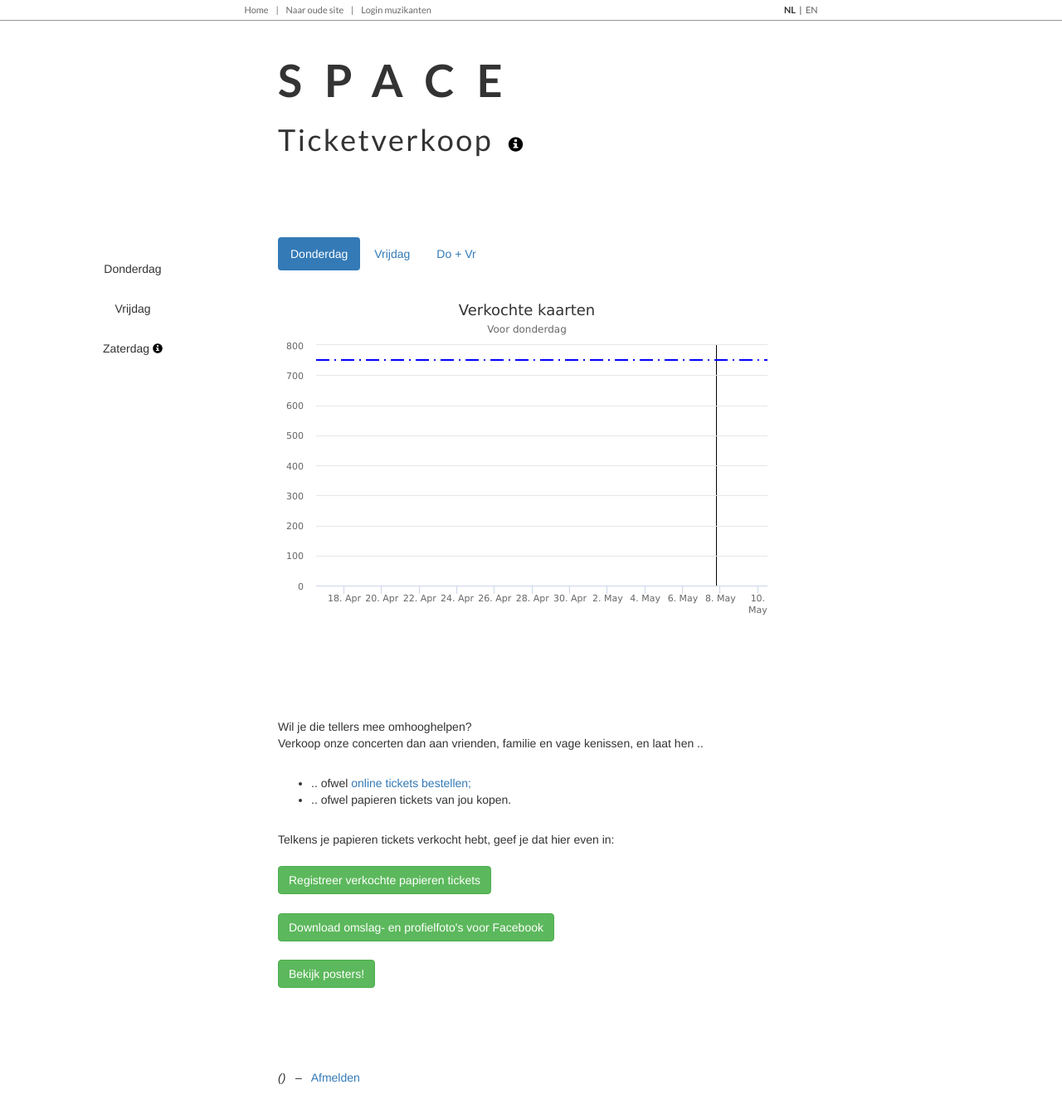
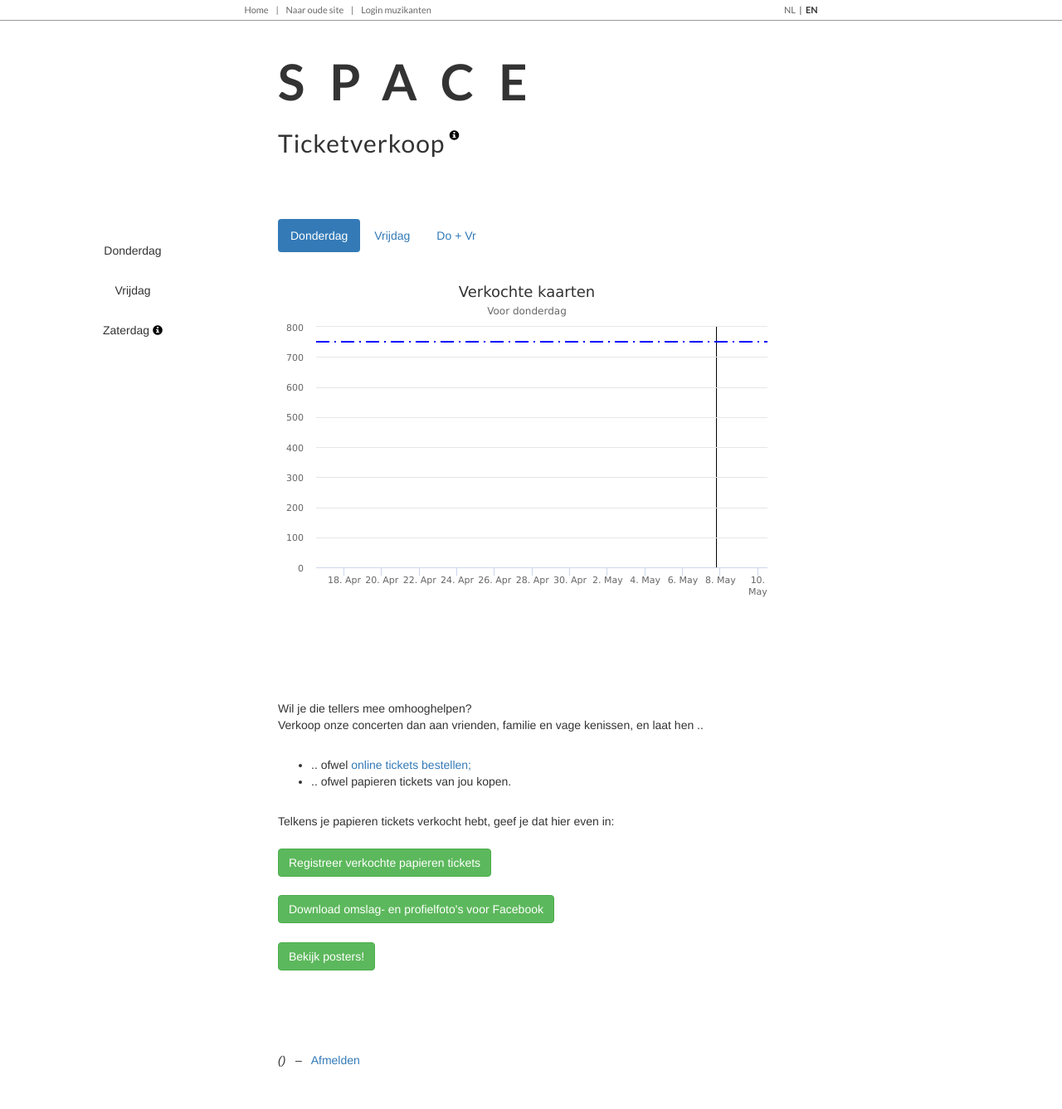
Before and after one commit to tfiers/arenberg-online, a Django app: template ticketing/templates/internal/promo_dashboard.html in a window 1280 px wide. Shown: the whole page at 83% size. After the commit the page ends 1286 px from the top, so only its background shows below. Run offline with Django 3.2, Linux system fonts and the light colour scheme; the template is opened without the code that fills it, so the values that code supplies are empty; parts of the project's set-up code (start-up, migrations or seed data) failed here and were passed over; some libraries are stand-ins or nearby versions.

Commit message:
UX fix for tooltip in internal promo dashboard

```diff
--- a/ticketing/templates/internal/promo_dashboard.html
+++ b/ticketing/templates/internal/promo_dashboard.html
@@ -5,25 +5,32 @@
 {% block custom_css_js %}
 <script type="text/javascript" src="http://code.highcharts.com/highcharts.js"></script>
 <style type="text/css">
-	h1 {
+    .header {
+		margin-bottom: 65px;
+    }
+    .header .title {
         font-family: 'Lato';
         letter-spacing: 0.07em;
         word-spacing: 0.25em;
         line-height: 1.8em;
     }
-	h1 span {
+    .header h1 {
+        font-size: 60px;
         letter-spacing: 0.5em;
-		font-size: 150%;
         font-weight: bolder;
+        margin-bottom: 25px;
     }
-	.tooltip {
+    .header h2 {
+        font-size: 30px;
+        margin-top: 0;
+        margin-right: 5px;
+        float: left;
+    }
+    .header [data-toggle="tooltip"] {
         font-size: 12px;
-		font-family: sans-serif;
-		letter-spacing: normal;
-		word-spacing: normal;
-	}
-	.header {
-		margin-bottom: 65px;
+        color: black;
+        display: block;
+        float: left;
     }
 	.large-number {
 		font-size: 72px;
@@ -88,10 +95,11 @@
 {% block content %}
 
 <div class="col-sm-9 col-sm-offset-3 header">
-	<h1>
-	{% trans "<span>SPACE</span><br>Ticketverkoop" %}
+    <div class="title">
+    	<h1>{% trans "SPACE" %}</h1>
+        <h2>{% trans "Ticketverkoop" %}</h2>
+    </div>
     <a data-toggle="tooltip" title="{% trans 'Het aantal verkochte kaarten is telkens het aantal kaarten dat via de website is besteld, plus het aantal verkochte papieren kaarten die door de muzikanten online zijn geregistreerd.' %}"><span class="glyphicon glyphicon-info-sign"></span></a>
-	</h1>
 </div>
 
 <div class="col-sm-3 text-center column">
```
Also changed, not shown: locale/en/LC_MESSAGES/django.po. Lines whose indentation alone changed are shown as unchanged.
